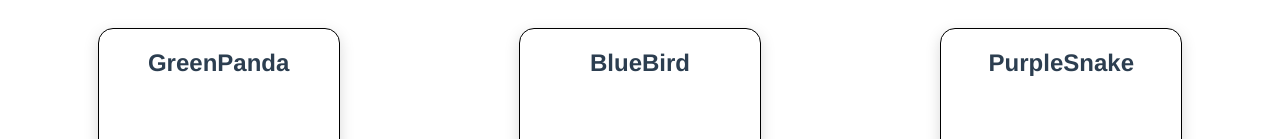
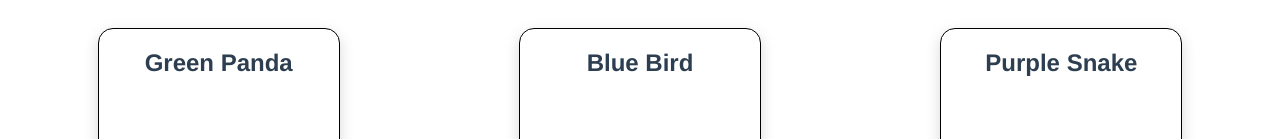
Before and after one commit to elpopes/mage-mash, a Vue app: page /selection in a window 1280 px wide. Shown: the part 262-401 px from the top of the page. Built offline with nearby package versions, Linux system fonts and the light colour scheme; a web font is replaced by a local one.

Commit message:
use allcards

```diff
--- a/src/components/SelectionScreen.vue
+++ b/src/components/SelectionScreen.vue
@@ -27,6 +27,7 @@
 
 <script>
 import CardClass from './CardClass.vue';
+import cards from './AllCards.js'
 
 export default {
     name: 'SelectionScreen',
@@ -35,35 +36,7 @@ export default {
     },
     data() {
         return {
-        cards: [
-          {
-            name: 'GreenPanda',
-            type: 'Earth',
-            hp: 120,
-            moves: [
-              { name: 'Heal', type: 'Defense', healing: 20 },
-              { name: 'Rage Attack', type: 'Offense', damage: 'variable' }
-            ]
-          },
-          {
-            name: 'BlueBird',
-            type: 'Air',
-            hp: 80,
-            moves: [
-              { name: 'Sleep Spell', type: 'Control', effect: 'Sleep' },
-              { name: 'Inspire', type: 'Support', effect: 'Boost' }
-            ]
-          },
-          {
-            name: 'PurpleSnake',
-            type: 'Poison',
-            hp: 100,
-            moves: [
-              { name: 'Poison Bite', type: 'Offense', damage: 30 },
-              { name: 'Shed Skin', type: 'Defense', healing: 'variable' }
-            ]
-          }
-        ],
+        cards: cards,
         bench: []
       };
     },
```
Also changed, not shown: src/components/AllCards.js (renamed from src/components/AllCards.vue).
